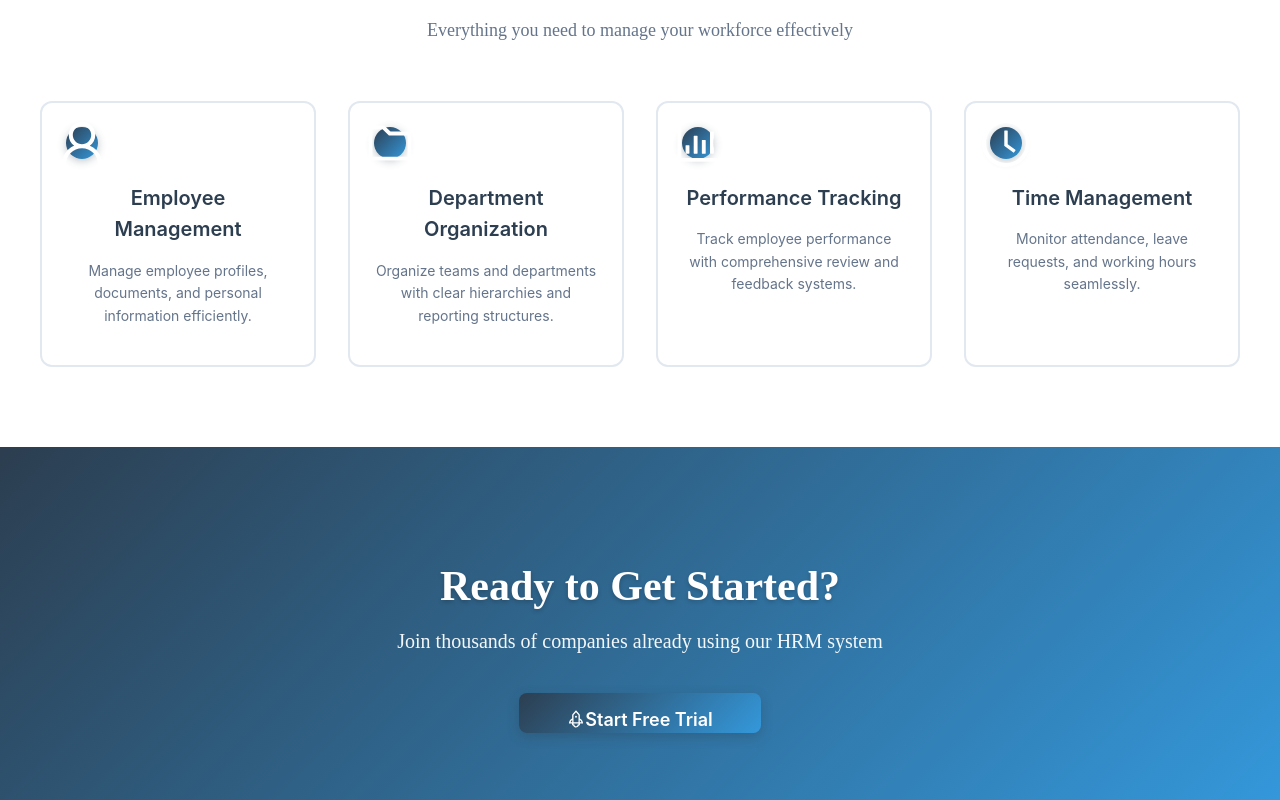
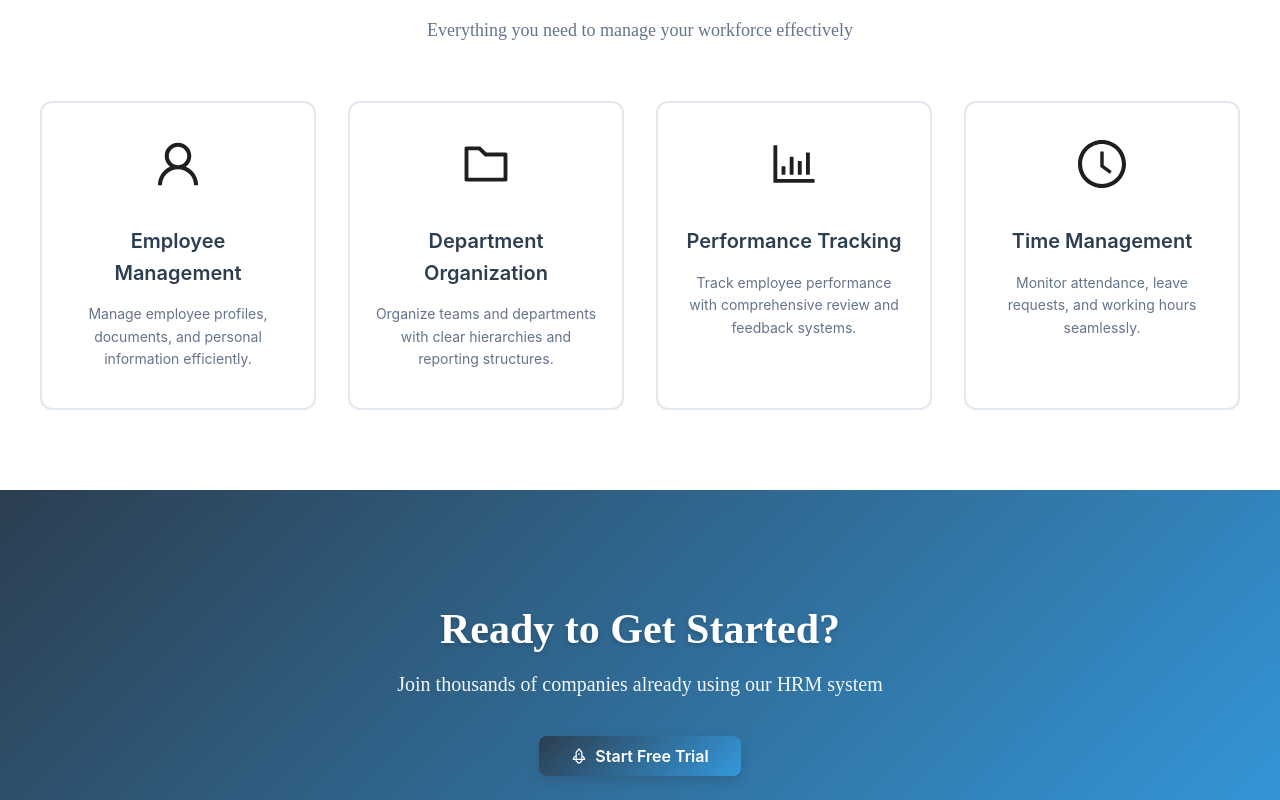
Before and after one commit to QuocThang1/HRM_FrontEnd, a React (Vite) app: page / in a window 1280 px wide. Shown: the part 1780-2580 px from the top of the page. Built offline with nearby package versions, Linux system fonts and the light colour scheme.

Commit message:
fix: sửa giao diện trang home, about

```diff
--- a/src/pages/about.jsx
+++ b/src/pages/about.jsx
@@ -160,7 +160,7 @@ const AboutPage = () => {
               {stats.map((stat, index) => (
                 <Col xs={12} sm={12} lg={6} key={index}>
                   <Card className="stat-card">
-                    <div className="stat-icon">{stat.icon}</div>
+                    <div className="about-stat-icon">{stat.icon}</div>
                     <Statistic
                       title={stat.title}
                       value={stat.value}
--- a/src/pages/home.jsx
+++ b/src/pages/home.jsx
@@ -255,7 +255,7 @@ const HomePage = () => {
             {features.map((feature, index) => (
               <Col xs={24} sm={12} md={6} key={index}>
                 <Card className="feature-card" hoverable>
-                  <div className="feature-icon">{feature.icon}</div>
+                  <div className="home-feature-icon">{feature.icon}</div>
                   <h3 className="feature-title">{feature.title}</h3>
                   <p className="feature-description">{feature.description}</p>
                 </Card>
@@ -280,7 +280,7 @@ const HomePage = () => {
               onClick={() =>
                 navigate(auth?.isAuthenticated ? "/profile" : "/login")
               }
-              className="cta-button"
+              className="hero-btn-primary"
             >
               {auth?.isAuthenticated ? "Go to Dashboard" : "Start Free Trial"}
             </Button>
--- a/src/styles/about.css
+++ b/src/styles/about.css
@@ -153,7 +153,7 @@
   background: rgba(255, 255, 255, 1);
 }
 
-.stat-icon {
+.about-stat-icon {
   font-size: 48px;
   background: linear-gradient(135deg, #2c3e50 0%, #3498db 100%);
   -webkit-background-clip: text;
--- a/src/styles/home.css
+++ b/src/styles/home.css
@@ -434,7 +434,7 @@
   transform: translateY(-8px);
 }
 
-.feature-icon {
+.home-feature-icon {
   font-size: 48px;
   background: linear-gradient(135deg, #2c3e50 0%, #3498db 100%);
   -webkit-background-clip: text;
```
